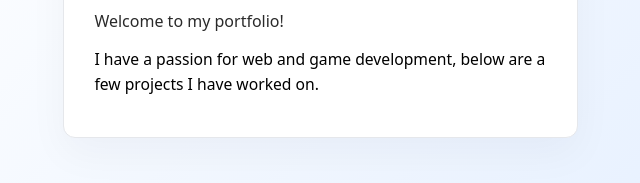
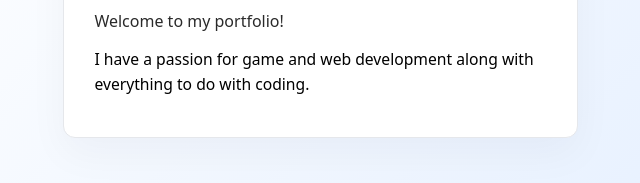
Before and after one commit to Enrico164/portfolio, a plain HTML site: page index.html in a window 1280 px wide. Shown: the part 149-332 px from the top of the page, 113-753 px from the left. Drawn offline with Linux system fonts and the light colour scheme.

Commit message:
Update index.html

```diff
--- a/index.html
+++ b/index.html
@@ -300,7 +300,7 @@
 
         <p>
           <!-- EDIT: a bit more detail -->
-          I have a passion for web and game development, below are a few projects I have worked on.
+          I have a passion for game and web development along with everything to do with coding.
         </p>
       </div>
     </section>
```
